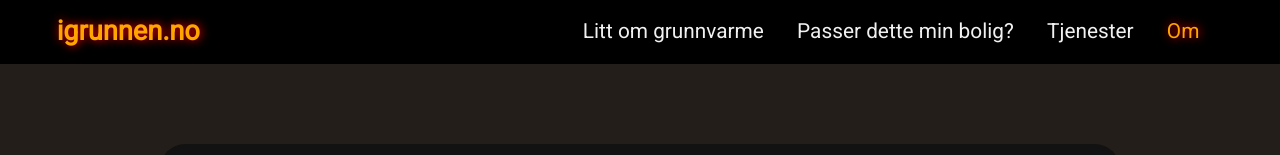
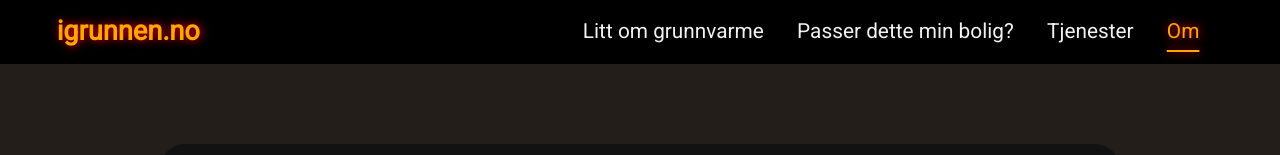
Before and after one commit to joar1/igrunn, a React (Create React App) app: page /om in a window 1280 px wide. Shown: the top 155 px of the page. Built offline with nearby package versions, Linux system fonts and the light colour scheme.

Commit message:
underline

```diff
--- a/src/components/Navbar.jsx
+++ b/src/components/Navbar.jsx
@@ -64,7 +64,7 @@ const StyledLink = styled(NavLink)`
 		text-decoration: underline;
 		text-underline-offset: 0.6em;
 		color: orange;
-		text-shadow: red 1px 0 10px;
+		/* text-shadow: red 1px 0 10px; */
 		@media (max-width: 768px) {
 			text-decoration: none;
 		}
@@ -72,5 +72,7 @@ const StyledLink = styled(NavLink)`
 	&.active {
 		color: orange;
 		text-shadow: red 1px 0 10px;
+		text-decoration: underline;
+		text-underline-offset: 0.6em;
 	}
 `;
```
Also changed, not shown: 7 other files (tests, documents, lock files or other folders).
